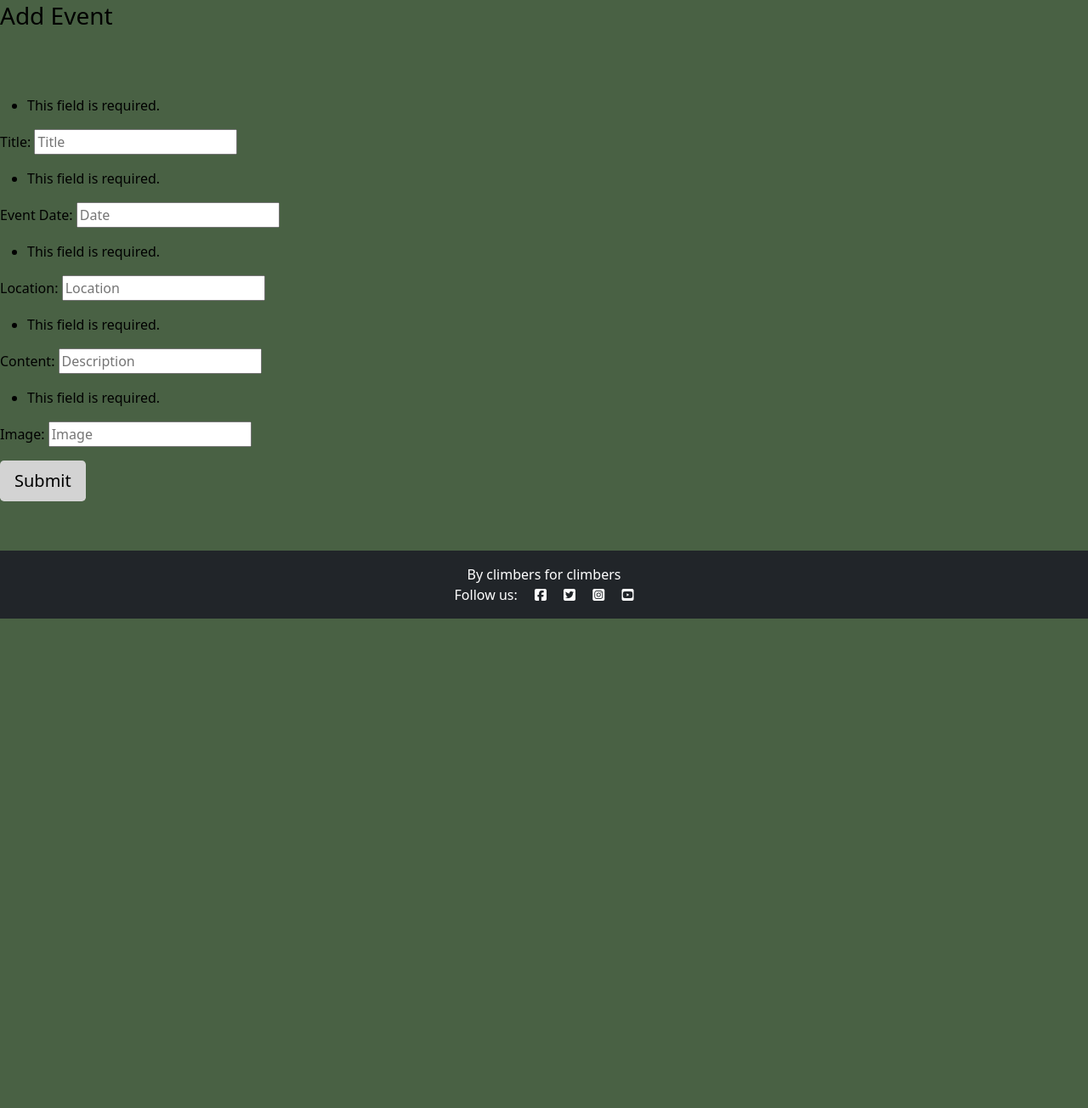
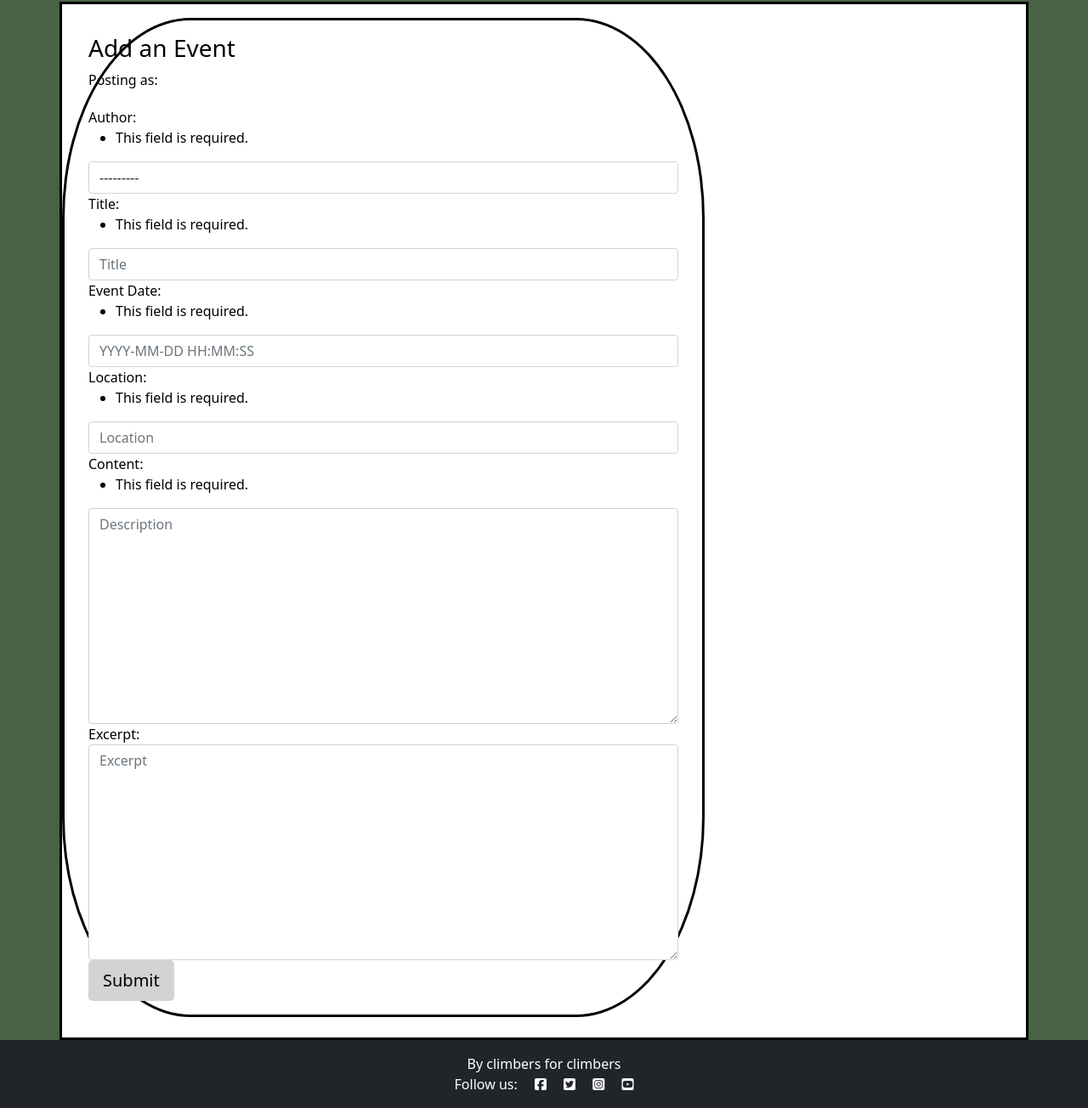
Before and after one commit to jessicarydberg/SocialClimbing, a Django app: page /add_event/ in a window 1280 px wide. Shown: the part 72-1376 px from the top of the page at 85% size. Before the commit the page ends 800 px from the top, so only its background shows below. Run offline with Django 3.2, Linux system fonts and the light colour scheme; some libraries are stand-ins or nearby versions.

Commit message:
Create form to let users add events

```diff
--- a/social/forms.py
+++ b/social/forms.py
@@ -1,6 +1,5 @@
 from django import forms
 from .models import Comment, Event
-from django_summernote.admin import SummernoteModelAdmin
 
 
 class CommentForm(forms.ModelForm):
@@ -9,25 +8,29 @@
         fields = ('body',)
 
 
-class EventForm(forms.ModelForm, SummernoteModelAdmin):
+class EventForm(forms.ModelForm):
     class Meta:
         model = Event
-        fields = ('title', 'date', 'location', 'content', 'image')
-        summernote_fields = ('content')
+        fields = ('author', 'title', 'date', 'location', 'content', 'excerpt')
         widgets = {
+            'author': forms.Select(attrs={
+                'class': 'form-control', 'placeholder': 'Author'
+                }),
             'title': forms.TextInput(attrs={
-                'placeholder': 'Title'
+                'class': 'form-control', 'placeholder': 'Title'
                 }),
-            'date': forms.TextInput(attrs={
-                'placeholder': 'Date'
+            'date': forms.DateInput(attrs={
+                'class': 'form-control', 'placeholder': 'YYYY-MM-DD HH:MM:SS'
                 }),
             'location': forms.TextInput(attrs={
-                'placeholder': 'Location'
+                'class': 'form-control', 'placeholder': 'Location',
                 }),
-            'content': forms.TextInput(attrs={
-                'placeholder': 'Description'
+            'content': forms.Textarea(attrs={
+                'class': 'form-control', 'placeholder': 'Description',
+                'max-width': '200px', 'max-heigth': '200px'
                 }),
-            'image': forms.TextInput(attrs={
-                'placeholder': 'Image'
+            'excerpt': forms.Textarea(attrs={
+                'class': 'form-control', 'placeholder': 'Excerpt',
+                'max-width': '50px', 'max-heigth': '100px'
                 }),
         }
--- a/social/models.py
+++ b/social/models.py
@@ -12,8 +12,8 @@
     date = models.DateTimeField('Event Date')
     content = models.TextField()
     location = models.CharField(max_length=120)
-    attendees = models.ManyToManyField(User, related_name='event_attendees', blank=True)
-    image = CloudinaryField('image', default='placeholder')
+    attendees = models.ManyToManyField(User, related_name='event_attendees')
+    image = CloudinaryField('image', default='placeholder', blank=True)
     excerpt = models.TextField(blank=True)
     status = models.IntegerField(choices=STATUS, default=0)
 
--- a/social/views.py
+++ b/social/views.py
@@ -3,6 +3,7 @@
 from django.http import HttpResponseRedirect
 from .models import Event
 from .forms import CommentForm, EventForm
+from django.utils.text import slugify
 
 
 class EventList(generic.ListView):
@@ -84,16 +85,20 @@
     def get(self, request):
         event_form = EventForm(request.POST, request.FILES)
         return render(request, 'add_event.html', {
-            'form': event_form, 'submitted': False
+            'form': event_form
             })
 
     def post(self, request):
         submitted = False
-        event_form = EventForm(request.POST, request.FILES)
+        event_form = EventForm(request.POST)
         if event_form.is_valid():
-            event_form.instance.author = request.user.username
+            print(event_form)
+            event_form.instance.slug = slugify(event_form.instance.title)
+            event_form.instance.status = 1
             event_form.save()
             submitted = True
+        else:
+            print("Error")
 
         return render(request, 'add_event.html', {
             'form': event_form, 'submitted': submitted
--- a/static/css/style.css
+++ b/static/css/style.css
@@ -149,3 +149,7 @@
     background: transparent;
     border: none;
 }
+
+/* .errorlist {
+    display: none;
+} */
--- a/templates/add_event.html
+++ b/templates/add_event.html
@@ -2,24 +2,26 @@
 
 {% block content %}
 
-<h3>Add Event</h3>
-<br/><br/>
+<div class="container light-bg">
+    <div class="row">
+        <div class="col-md-8 card mb-4 mt-3">
+            <div class="card-body">
+                {% if submitted %}
+                <div class="alert alert-success" role="alert">
+                    Your Event Was Submitted Successfully!
+                </div>
+                {% else %}
+                <h3>Add an Event</h3>
+                <p>Posting as: {{ user.username }}</p>
+                <form method="post" style="margin-top: 1.3em" enctype= multipart/form-data>
+                    {{ form }}
+                    {% csrf_token %}
+                    <button type="submit" class="btn btn-signup btn-lg">Submit</button>
+                </form>
+                {% endif %}
+            </div>
+        </div>
+    </div>
+</div>
 
-{% if submitted %}
-    <p>Your Event Was Submitted Successfully!</p>
-{% else %}
-
-    <form method="POST" style="margin-top: 1.3em">
-        {% csrf_token %}
-
-        {{ form.as_p }}
-
-
-        <button type="submit" class="btn btn-signup btn-lg">Submit</button>
-
-    </form>
-
-{% endif %}
-
-<br/><br/>
 {% endblock content %}
```
